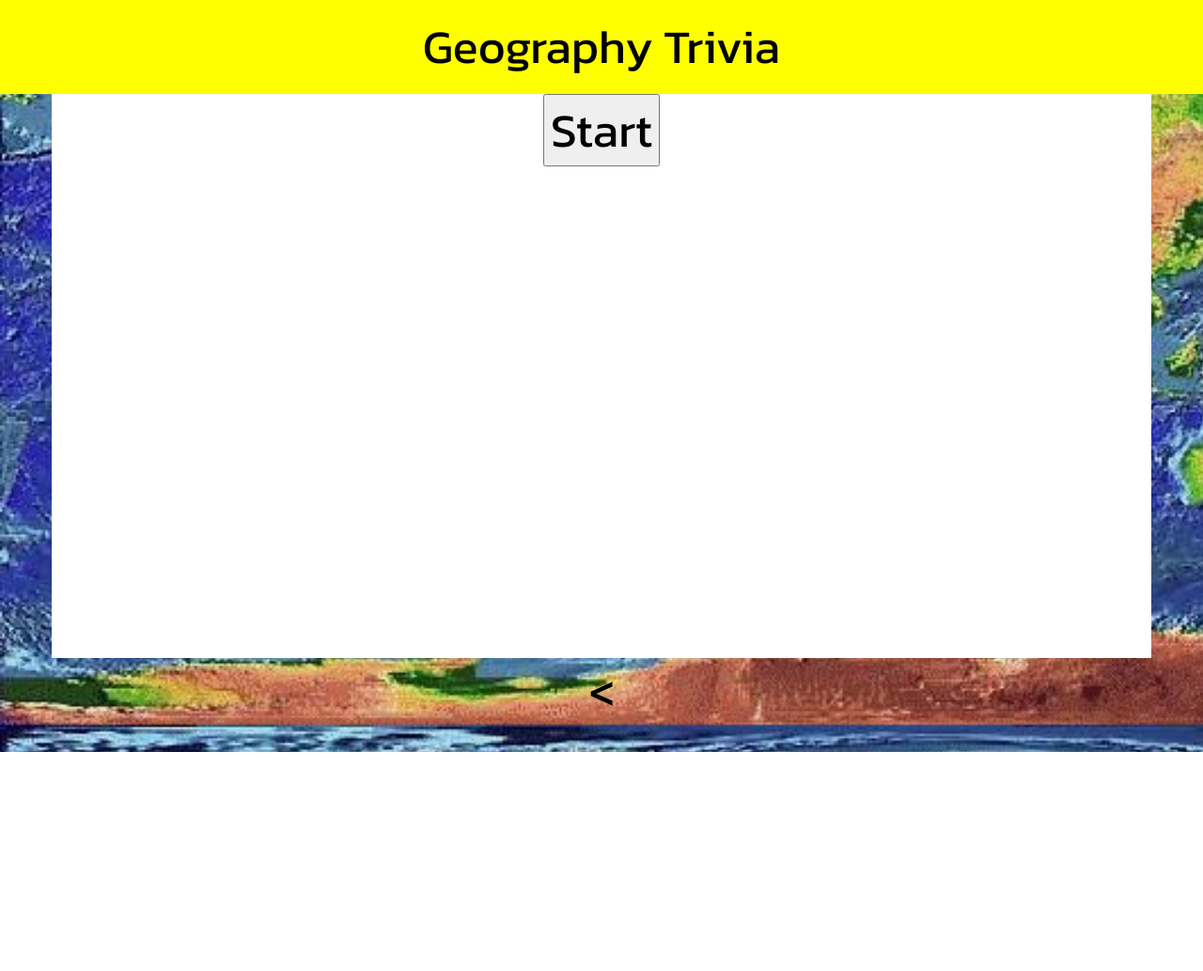
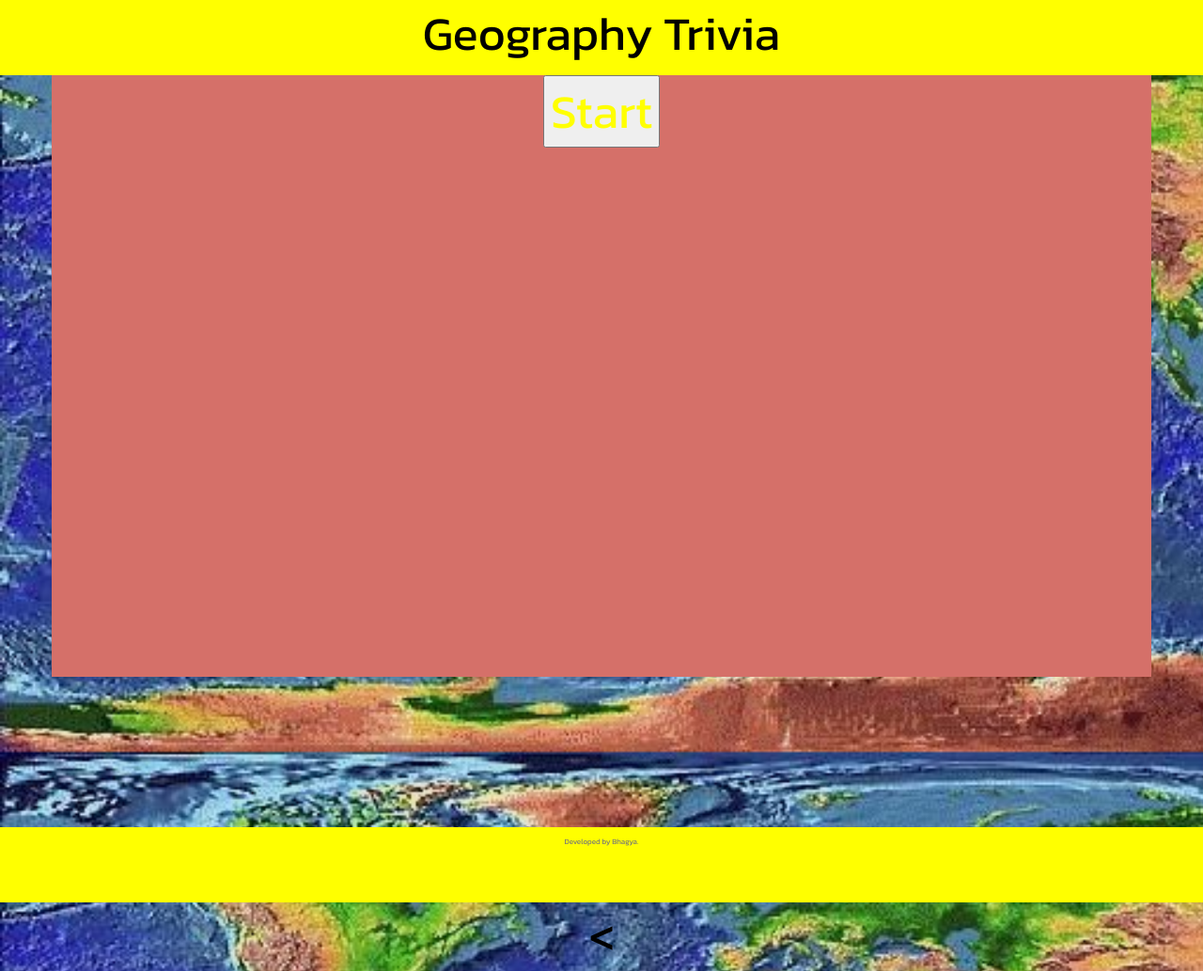
Before and after one commit to bhagya88/TriviaGame, a PHP site: page / in a window 1280 px wide. Shown: the whole page at 94% size. Before the commit the page ends 800 px from the top, so only its background shows below. Run offline with PHP 8.4, Linux system fonts and the light colour scheme; some web fonts are replaced.

Commit message:
added hover for options, changed back ground color

```diff
--- a/assets/css/style.css
+++ b/assets/css/style.css
@@ -1,3 +1,7 @@
+html,body{
+	height:100%;
+}
+
 body{
 	 background-image: url("../images/world.jpg");
     -webkit-background-size: cover;
@@ -8,31 +12,59 @@ body{
 	font-family: 'Kanit', sans-serif;
 	font-size:50px;
 	text-align: center;
+
 }
 
 header{
-	height:100px;
+	height:10%;
 	background:yellow;
-	line-height: 100px;
+
+
+}
+
+.container{
+	color:yellow;
+	height:100%;
 
 }
 
 .sub-header{
-	height:100px;
-	background: white;
+	height:10%;
+	background: rgb(213,112,105);
+	text-align:right;
+	font-size:30px;
+    color:black;
 }
 .page-sub-header{
-	height:600px;
-	background: white;
+	height:80%;
+	background: rgb(213,112,105);
 }
 .page{
-	height:500px;
-	background: white;
+	height:70%;
+	background: rgb(213,112,105);
 	text-align: center;
 	vertical-align: middle;
+}
+
+.option{
+	color:white;
+}
+
+.option:hover{
+	font-weight: bold;
+	color:black;
+
 }
 
 .img-box{
 	width:300px;
 	height:300px;
 }
+
+footer{
+	height:10%;
+	background:yellow;
+	line-height: 30px;
+	font-size: 8px;
+
+}
--- a/assets/javascript/app.js
+++ b/assets/javascript/app.js
@@ -18,10 +18,10 @@ $(document).ready(function(){
 					question:"What is the capital of Argentina?",
 					answerIndex:0,
 					options:["Buenos Aires","Lima","Rio","Trinidad"],
-					pic:"rio.jpg"},
+					pic:"buenos.jpg"},
 					{
 					question:"Mt Rainier is located in this state.",
-					answerIndex:2,
+					answerIndex:3,
 					options:["Texas","Oregon","Montana","Washigton"],
 					pic:"rainier.jpg"},
 					{
@@ -44,8 +44,6 @@ $(document).ready(function(){
 	    $('#msg2').html("");
 
 	}
-
-
 
 	function startQuiz(){
 		$('#start').hide();
@@ -98,7 +96,7 @@ $(document).ready(function(){
 				$('#answer').hide();
 				$('#question').show();
 
-				timeRemaining =3;
+				timeRemaining =10;
 				questionIntervalId = setInterval(decrementTimer,1000);
 			}else{
 				getResult();
@@ -108,14 +106,13 @@ $(document).ready(function(){
 
 	function getAnswer(){
 
-
 		$('#question').hide();
 		console.log("before show");
 		$('#answer').show();
 		$('#main').append($('#answer'));
 		console.log("after show");
 		clearInterval(questionIntervalId);
-		setTimeout(getQuestion,2000);
+		setTimeout(getQuestion,5000);
 
 	}
 
@@ -146,6 +143,7 @@ $(document).ready(function(){
 		console.log("inside result");
 		$('#answer').hide();
 		$('#result').show();
+		$('#timer').hide();
 		$('#main').append($('#result'));
 		$('#result>p').html('<p>correct answers: '+correctAnswers+'</p><p>wrong answers: '+wrongAnswers+'</p><p>Unanswered: '+unanswered+'</p');
 	}
@@ -162,7 +160,4 @@ $(document).ready(function(){
 	$('#btnStart').click(startQuiz);
 	$('#options').on('click','.option',checkAndGetAnswer);
 	$('#btnRestart').click(restartQuiz);
-
-
-
 });
--- a/index.html
+++ b/index.html
@@ -10,7 +10,7 @@
 <body>
 	<header>Geography Trivia</header>
 	<div id="main" class="container">
-		<div id="timer" class="row sub-header">timer</div>
+		<div id="timer" class="row sub-header"></div>
 		<div id="start" class="row page-sub-header">
 			<button id="btnStart">Start</button>
 		</div>
@@ -29,11 +29,17 @@
 			<div id="msg2">msg2</div>
 			<div><img id="picture" class="img-box" src=""></div>
 		</div>
-		<div id="result" class="row page">
+		<div id="result" class="row page-sub-header">
 			<p></p>
 			<button id="btnRestart">Restart</button>
 		</div>
 	</div>
+
+	<footer class="footer">
+
+        <p class="text-muted">Developed by Bhagya.</p>
+
+    </footer>
 
 	<script   src="https://code.jquery.com/jquery-2.2.4.min.js"   integrity="sha256-BbhdlvQf/xTY9gja0Dq3HiwQF8LaCRTXxZKRutelT44="   crossorigin="anonymous"></script>
 	<<script type="text/javascript" src="assets/javascript/app.js"></script>
```
